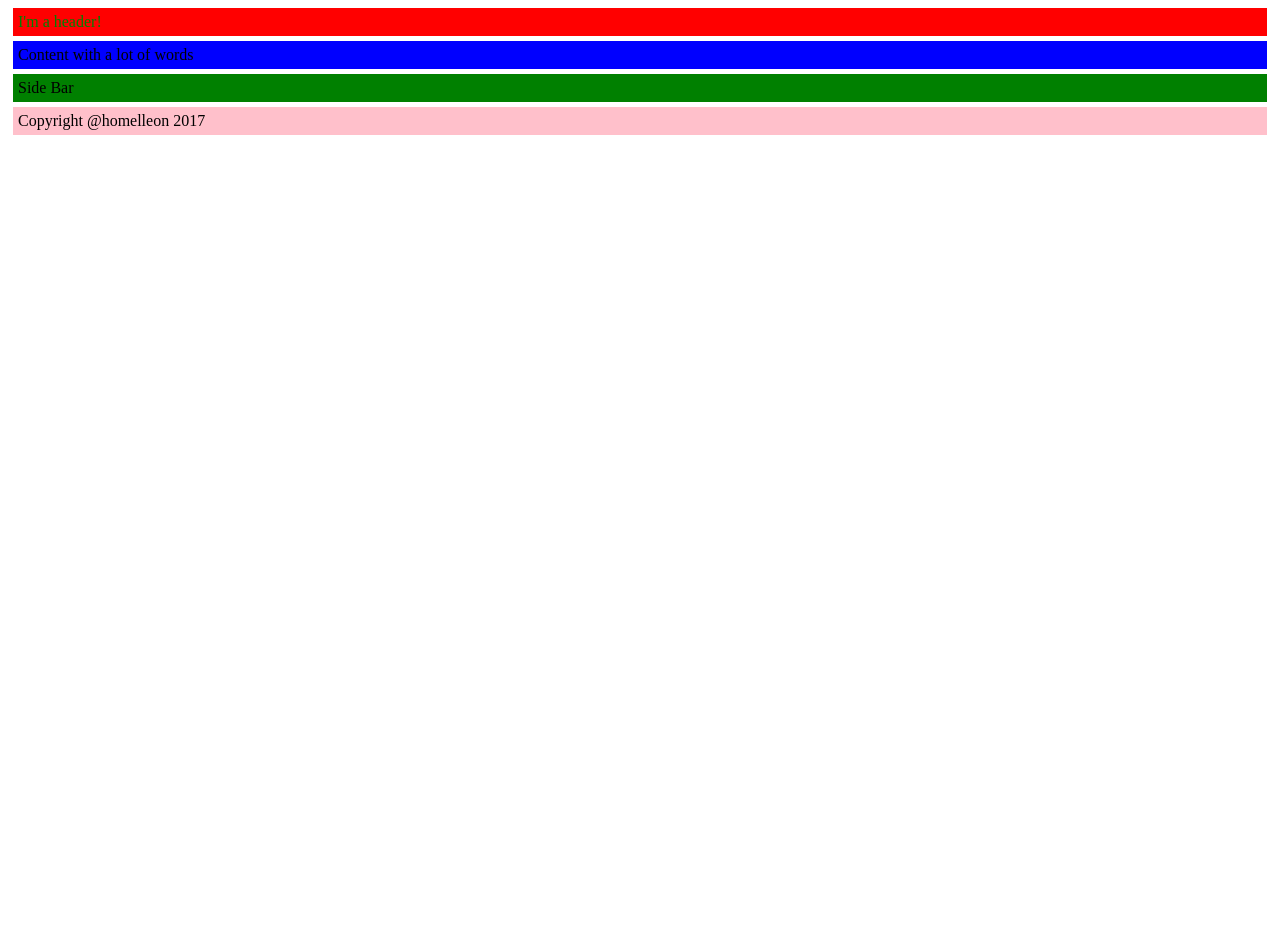
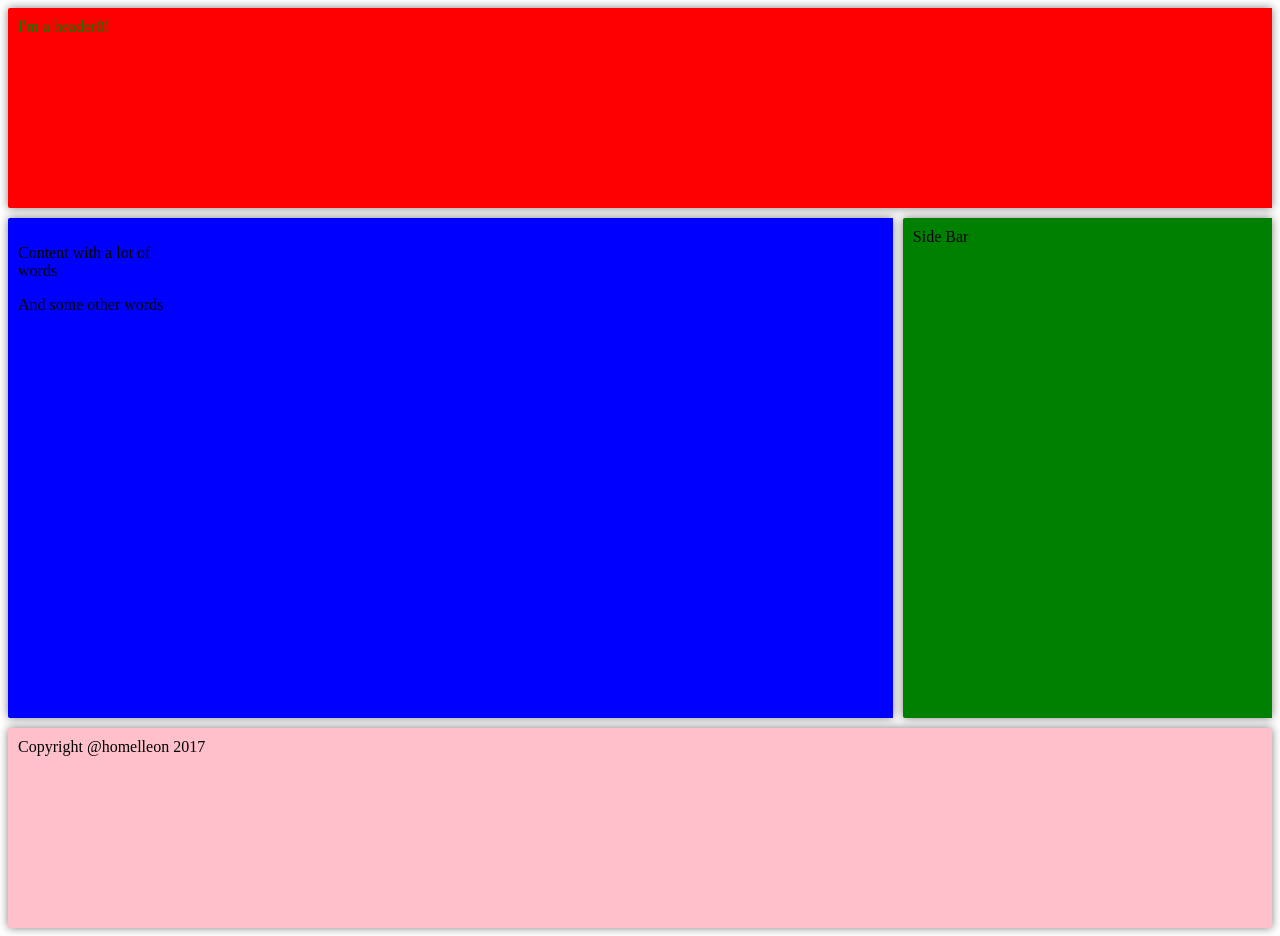
Before and after one commit to homelleon/Server, a website: page app/index.html in a window 1280 px wide. Before the commit the page ends 800 px from the top, so only its background shows below. Drawn offline with Linux system fonts and the light colour scheme.

Commit message:
[style: 01] separation was setted

```diff
--- a/app/index.html
+++ b/app/index.html
@@ -5,13 +5,18 @@
 	</head>
 	<body>
 		<div class="header">
-			<div class="inner">I'm a header!</div>
+			<div class="inner">I'm a header0!</div>
 		</div>
-		<div class="content">
-			<div class="inner">Content with a lot of words</div>
-		</div>
-		<div class="side">
-			<div class="inner">Side Bar</div>
+		<div class="row">
+			<div class="content">
+				<div class="inner">
+					<p>Content with a lot of<br> words</p>
+					<p>And some other words</p>
+				</div>
+			</div>
+			<div class="sidebar">
+				<div class="inner">Side Bar</div>
+			</div>
 		</div>
 		<div class="footer">
 			<div class="inner">Copyright @homelleon 2017</div>
--- a/app/sass/style.sass
+++ b/app/sass/style.sass
@@ -1,21 +1,62 @@
+.row:after
+  visibility: hidden;
+  display: block;
+  font-size: 0;
+  content: " ";
+  clear: both;
+  height: 0;
+
+.row
+	display: inline-block;
+
+* html .row
+	height: 1%;
+.row
+	display: block;
+
+*
+	box-sizing: border-box;
+
 body
 	color: black;
 a
 	color: blue;
 
 .inner
-	padding: 5px;
-	margin: 5px;
+	padding: 10px;
+	//margin: 5px;
+	box-shadow: 0 0 10px rgba(0,0,0,0.5);
+	border-radius: 2px 0 0 2px;
+
+.header
+	margin-bottom: 10px;
 
 .header .inner
 	background-color: red;
 	color: green;
+	height: 200px;
+
+.content
+	float: left;
+	width: 70%;
 
 .content .inner
 	background-color: blue;
+	min-height: 500px;
 
-.side .inner
+.sidebar
+
+	float: left;
+	padding-left: 10px;
+	width: 30%;
+
+.sidebar .inner
 	background-color: green;
+	min-height: 500px;
+
+.footer
+	margin-top: 10px;
 
 .footer .inner
 	background-color: pink;
+	height: 200px;
```
Also changed, not shown: app/css/style.css.
